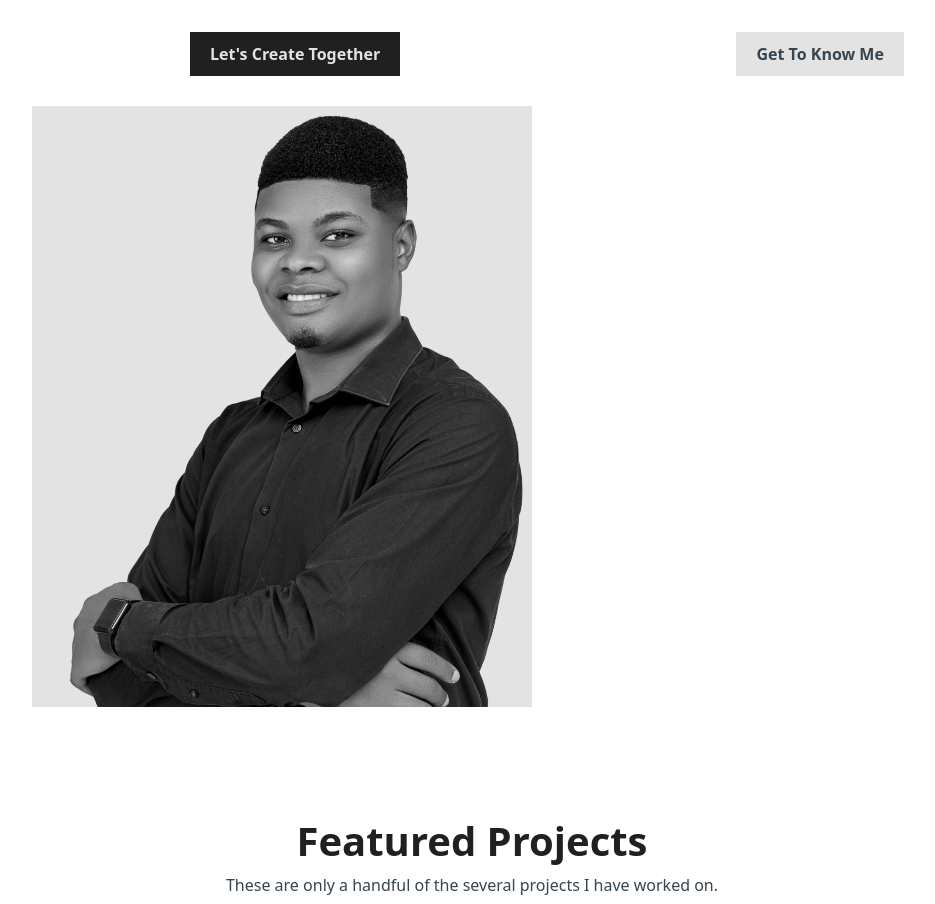
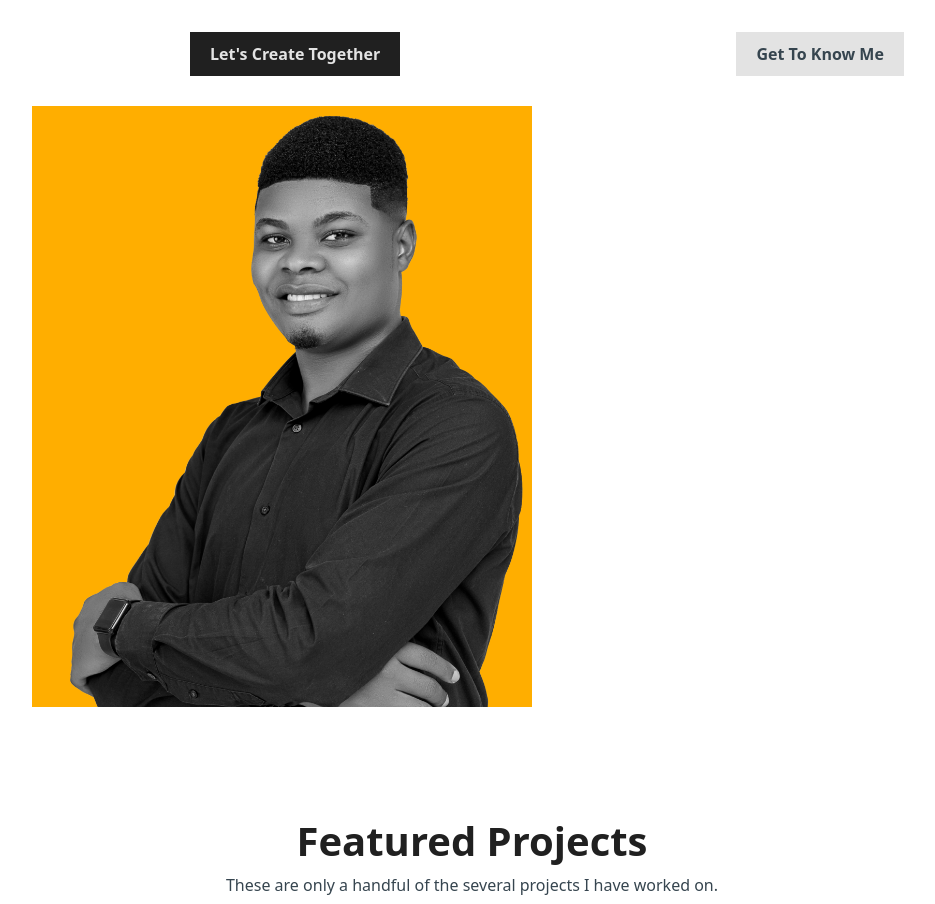
Before and after one commit to Bogvisuals/My-Portfolio, a plain HTML site: page index.html in a window 1280 px wide. Shown: the part 386-1290 px from the top of the page, without its empty margins (168-1103 px from the left). Drawn offline with nearby package versions, Linux system fonts and the light colour scheme; a web font is replaced by a local one.

Commit message:
forth commit

```diff
--- a/style.css
+++ b/style.css
@@ -126,7 +126,7 @@ header{
     width: 100%;
 }
 .hero__img{
-    background-color: var(--light);
+    background-color: var(--brand);
     width: 500px;
     margin-right: 150px;
     transition: .5s;
```
